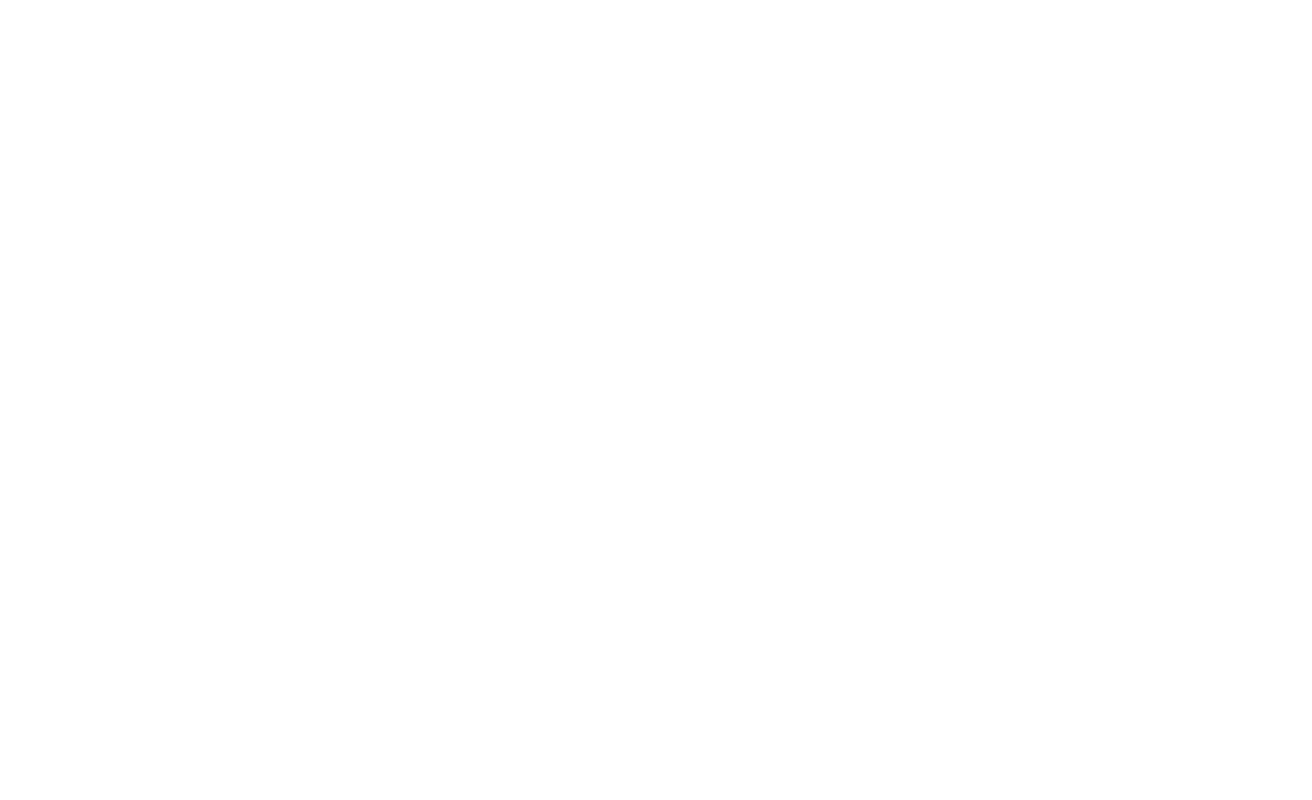
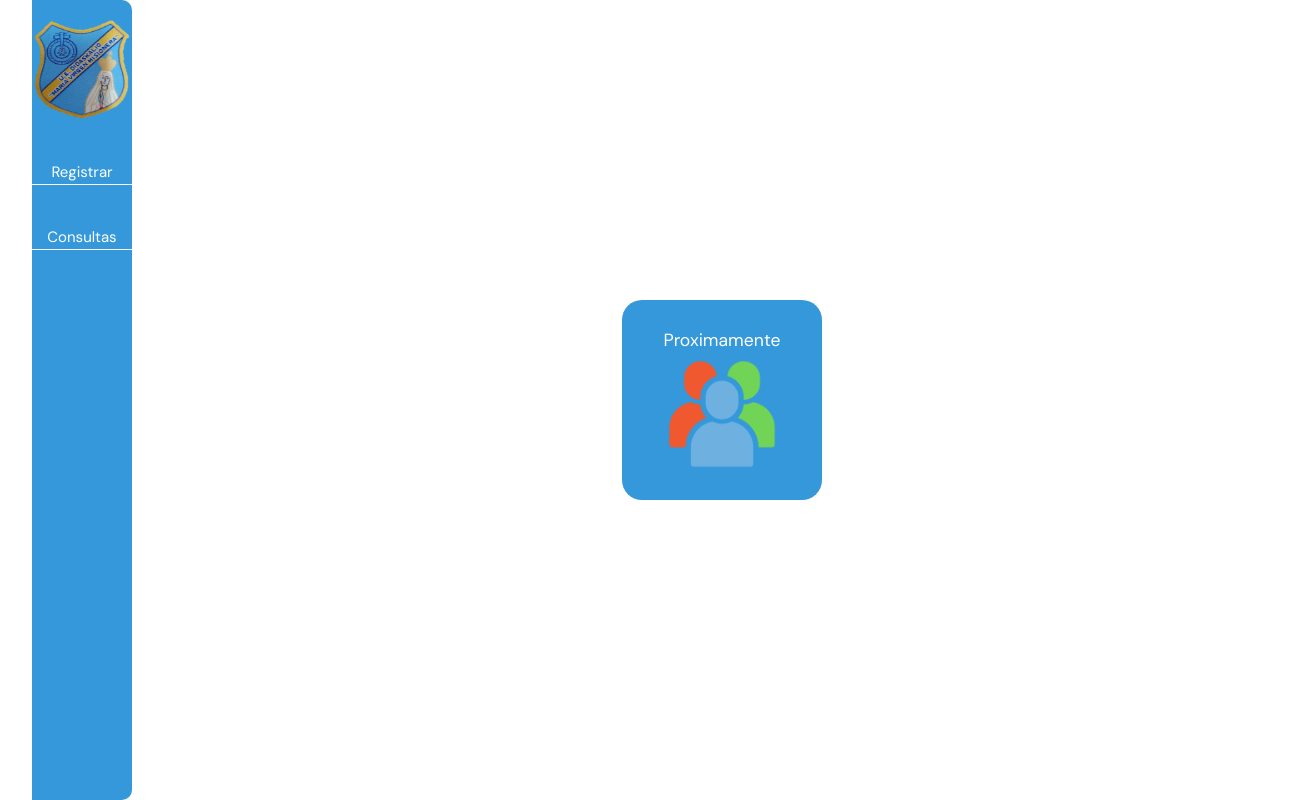
Before and after one commit to diegomdevs/mvm-app-msc-v2, a Vue app: page / in a window 1280 px wide. Shown: the whole page, 1312 px wide, since content can reach past the window. Built offline with nearby package versions, Linux system fonts and the light colour scheme.

Commit message:
feat: HomeView
Rendering MainMenu and MainUserInfo in the home route

```diff
--- a/src/components/MainMenu.vue
+++ b/src/components/MainMenu.vue
@@ -8,7 +8,7 @@
 const mainMenuOptions = ref([
   {
     mainMenuOptionName: "registrar",
-    mainMenuOptionUrl: "registrate",
+    mainMenuOptionUrl: "registration",
   },
   {
     mainMenuOptionName: "consultas",
@@ -30,10 +30,13 @@
 <style scoped>
 aside.main-menu-container {
   display: flex;
-  display: flex;
   flex-direction: column;
+  row-gap: 40px;
   width: 100px;
   height: 100vh;
+  padding-top: 20px;
+  border-top-right-radius: 10px;
+  border-bottom-right-radius: 10px;
   background-color: var(--primary-blue);
 }
 </style>
--- a/src/views/HomeView.vue
+++ b/src/views/HomeView.vue
@@ -1,5 +1,24 @@
-<script setup lang="ts"></script>
-
+<script setup lang="ts">
+import { reactive } from "vue";
+import MainMenu from "../components/MainMenu.vue";
+import MainUserInfo from "../components/MainUserInfo.vue";
+const main = reactive({
+  className: "main-container",
+});
+</script>
 <template>
-  <main></main>
+  <main :class="main.className">
+    <MainMenu />
+    <MainUserInfo />
+  </main>
 </template>
+<style scoped>
+main.main-container {
+  display: flex;
+  flex-direction: row;
+  align-items: center;
+  justify-content: space-between;
+  width: 100vw;
+  height: 100vh;
+}
+</style>
```
